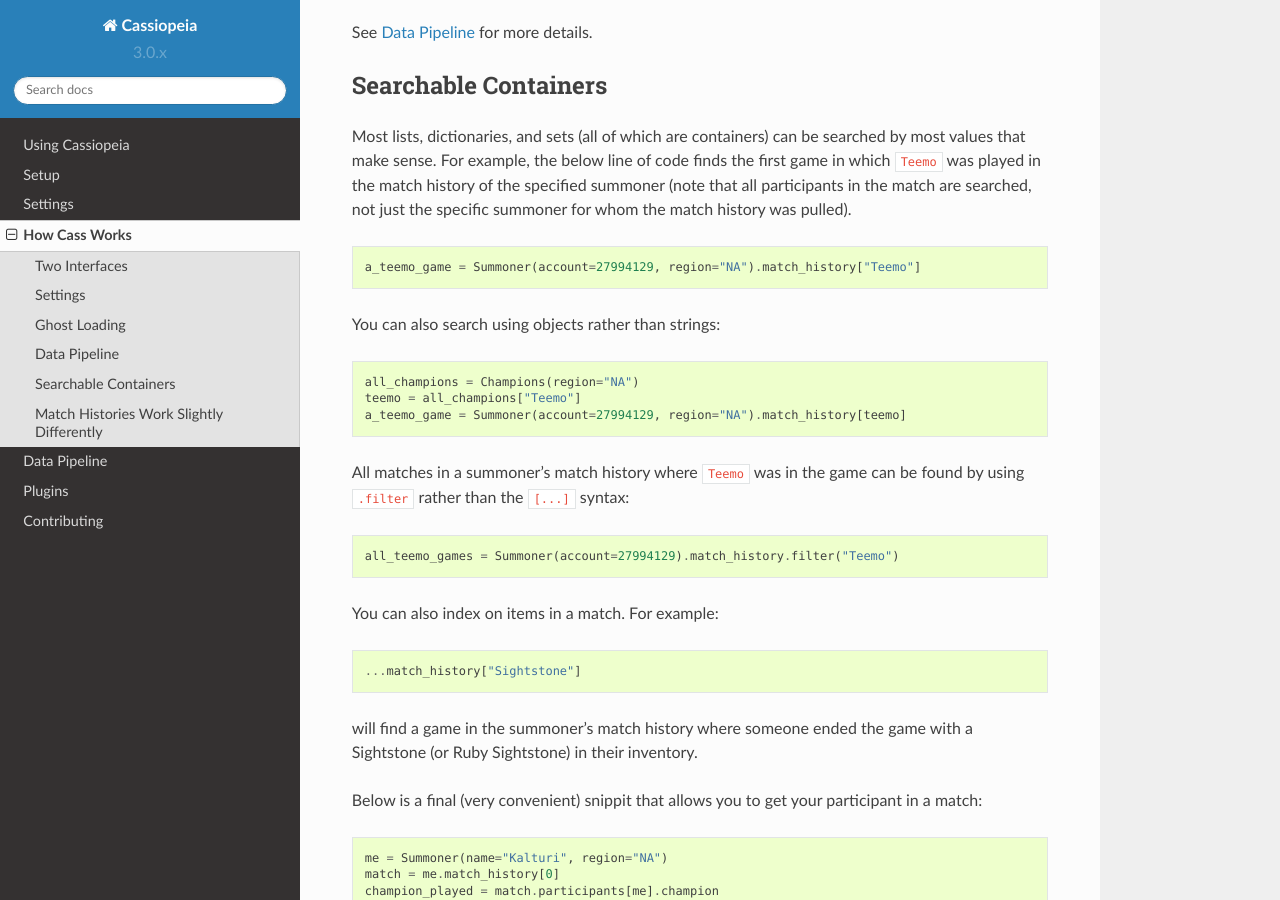
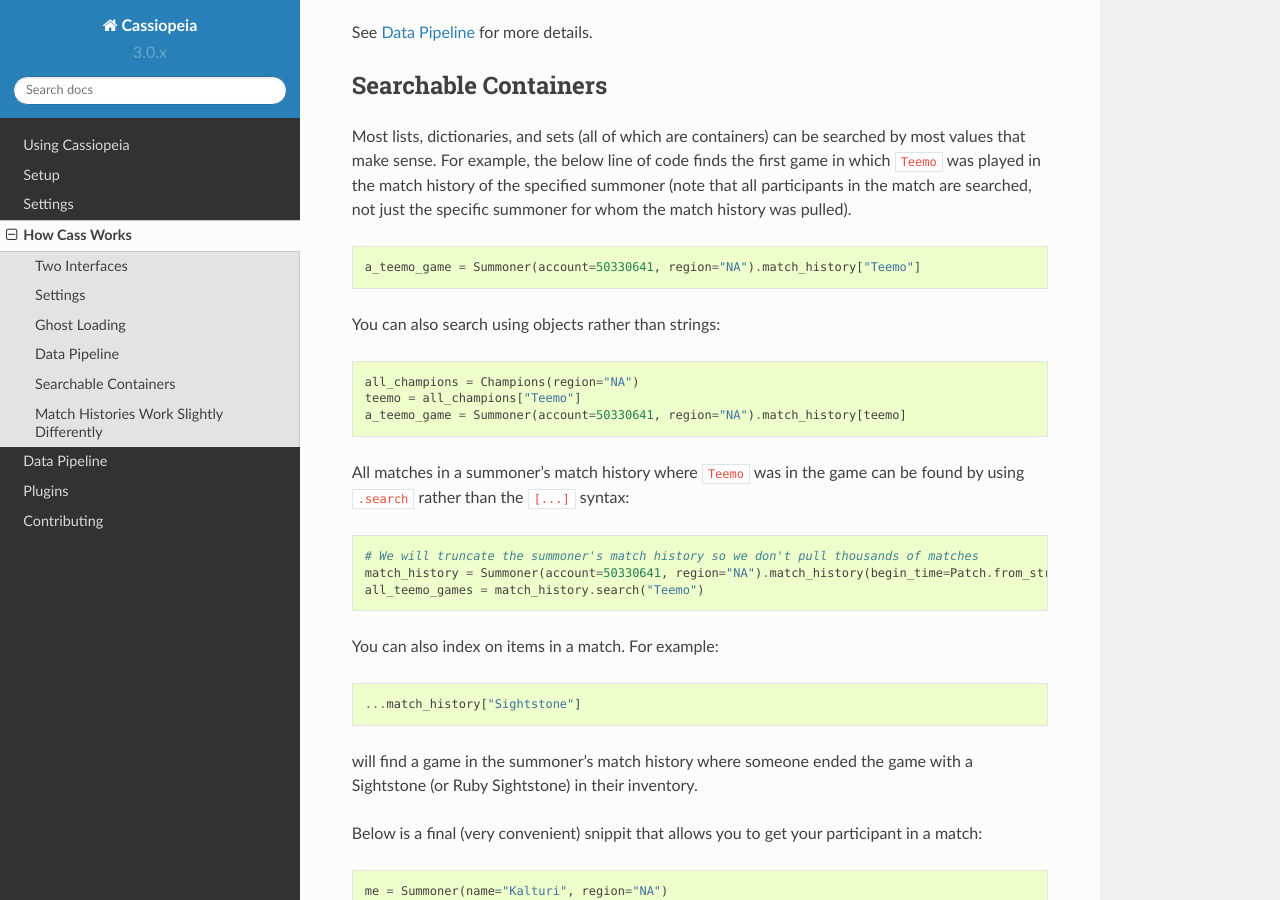
Before and after one commit to meraki-analytics/cassiopeia, a Sphinx documentation site: the page built from doc/inner_workings.rst, in a window 1280 px wide and 900 px high, scrolled down 1525 px. Built offline with Sphinx 7.4.7 and the Read the Docs theme 2.0.0, drawn with Linux system fonts in a browser that asks for light colours; pages that are not in the unit, such as notebooks, are missing from menus.

```diff
--- a/doc/inner_workings.rst
+++ b/doc/inner_workings.rst
@@ -57,7 +57,7 @@ Most lists, dictionaries, and sets (all of which are containers) can be searched
 
 .. code-block:: python
 
-    a_teemo_game = Summoner(account=27994129, region="NA").match_history["Teemo"]
+    a_teemo_game = Summoner(account=50330641, region="NA").match_history["Teemo"]
 
 You can also search using objects rather than strings:
 
@@ -65,13 +65,15 @@ You can also search using objects rather than strings:
 
     all_champions = Champions(region="NA")
     teemo = all_champions["Teemo"]
-    a_teemo_game = Summoner(account=27994129, region="NA").match_history[teemo]
+    a_teemo_game = Summoner(account=50330641, region="NA").match_history[teemo]
 
-All matches in a summoner's match history where ``Teemo`` was in the game can be found by using ``.filter`` rather than the ``[...]`` syntax:
+All matches in a summoner's match history where ``Teemo`` was in the game can be found by using ``.search`` rather than the ``[...]`` syntax:
 
 .. code-block:: python
 
-    all_teemo_games = Summoner(account=27994129).match_history.filter("Teemo")
+    # We will truncate the summoner's match history so we don't pull thousands of matches
+    match_history = Summoner(account=50330641, region="NA").match_history(begin_time=Patch.from_str("8.1", region="NA").start)
+    all_teemo_games = match_history.search("Teemo")
 
 You can also index on items in a match. For example:
 
--- a/setup.py
+++ b/setup.py
@@ -7,7 +7,7 @@ from setuptools import setup, find_packages
 
 install_requires = [
     "datapipelines>=1.0.5",
-    "merakicommons>=1.0.3",
+    "merakicommons>=1.0.4",
     "Pillow",
     "pycurl",
     "arrow"
@@ -19,7 +19,7 @@ if sys.version_info.major != 3 and sys.version_info.minor != 6:
 
 setup(
     name="cassiopeia",
-    version="3.0.16",
+    version="3.0.17",
     author="Jason Maldonis; Rob Rua",
     author_email="team@merakianalytics.com",
     url="https://github.com/meraki-analytics/cassiopeia",
```
